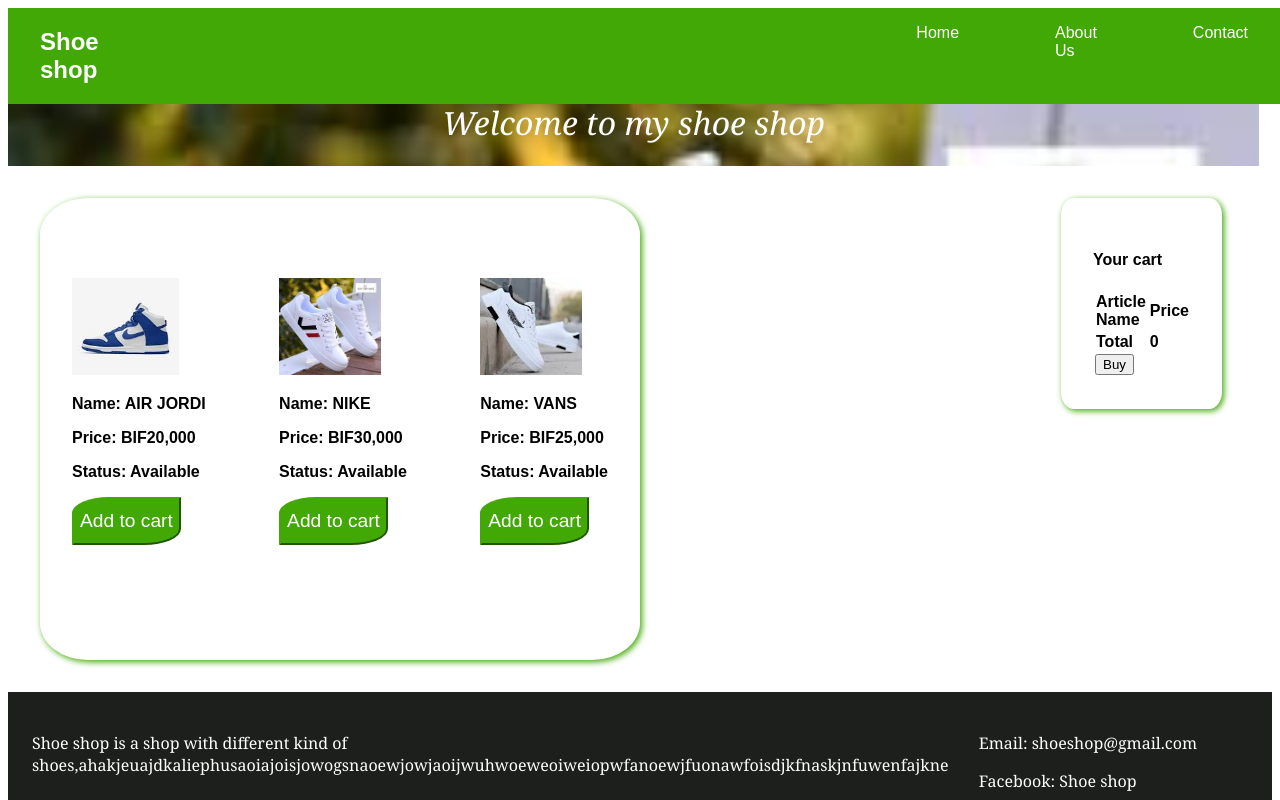
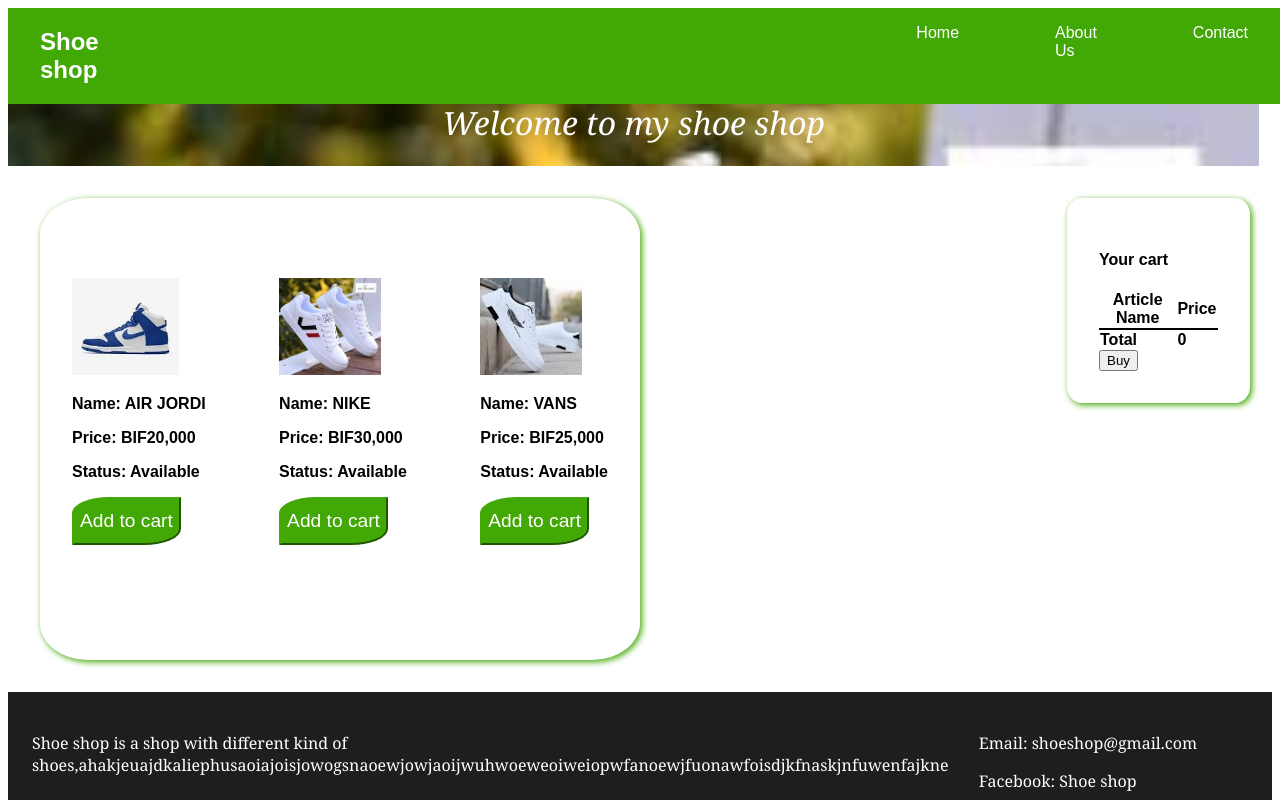
Before and after one commit to uzairsaid/angularEcomerceExercise, an Angular app: page / in a window 1280 px wide. Shown: the top 800 px of the page. Built offline with nearby package versions, Linux system fonts and the light colour scheme.

Commit message:
reformatted cart

```diff
--- a/src/app/cart/cart.component.html
+++ b/src/app/cart/cart.component.html
@@ -5,17 +5,17 @@
     <table border="0px">
         <thead>
             <tr>
-                <td>Article Name</td>
-                <td>Price</td>
+                <th>Article Name</th>
+                <th>Price</th>
             </tr>
         </thead>
         <tbody>
-                <tr *ngFor="let shoe of cart">
+                <tr *ngFor="let shoe of cart" class="divider">
                     <td>{{shoe.name}}</td>
                     <td>{{shoe.price}}</td>
                 </tr>
                 <tr>
-                    <td colspan="1">Total</td>
+                    <td>Total</td>
                     <td>{{total}}</td>
                 </tr>
         </tbody>
--- a/src/app/cart/cart.component.scss
+++ b/src/app/cart/cart.component.scss
@@ -1,6 +1,6 @@
 $main-color:#42a806;
 .cart-container{
-    width: 40%;
+    width: 50%;
     border-radius: 8%;
     box-shadow: 2px 2px 6px $main-color;
     font-weight: bold;
@@ -10,5 +10,15 @@
     margin-left: 2rem;
     margin-bottom: 2rem;
     flex: 1;
+    .divider {
+        border-bottom: 3px solid black;
+
+    }
+    table {
+        border-collapse: collapse;
+    }
+    thead th{
+        border-bottom: 2px solid black;
+    }
 
 }
```
